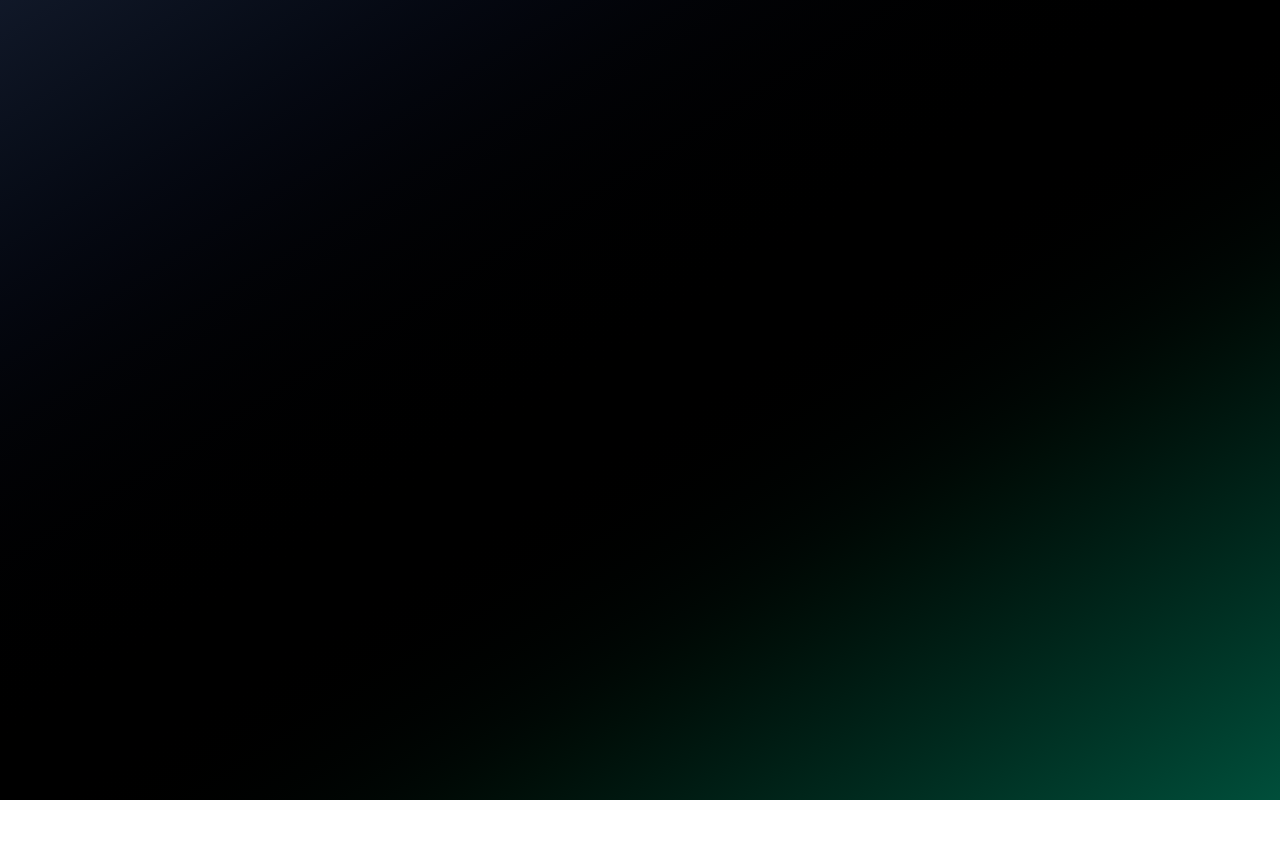
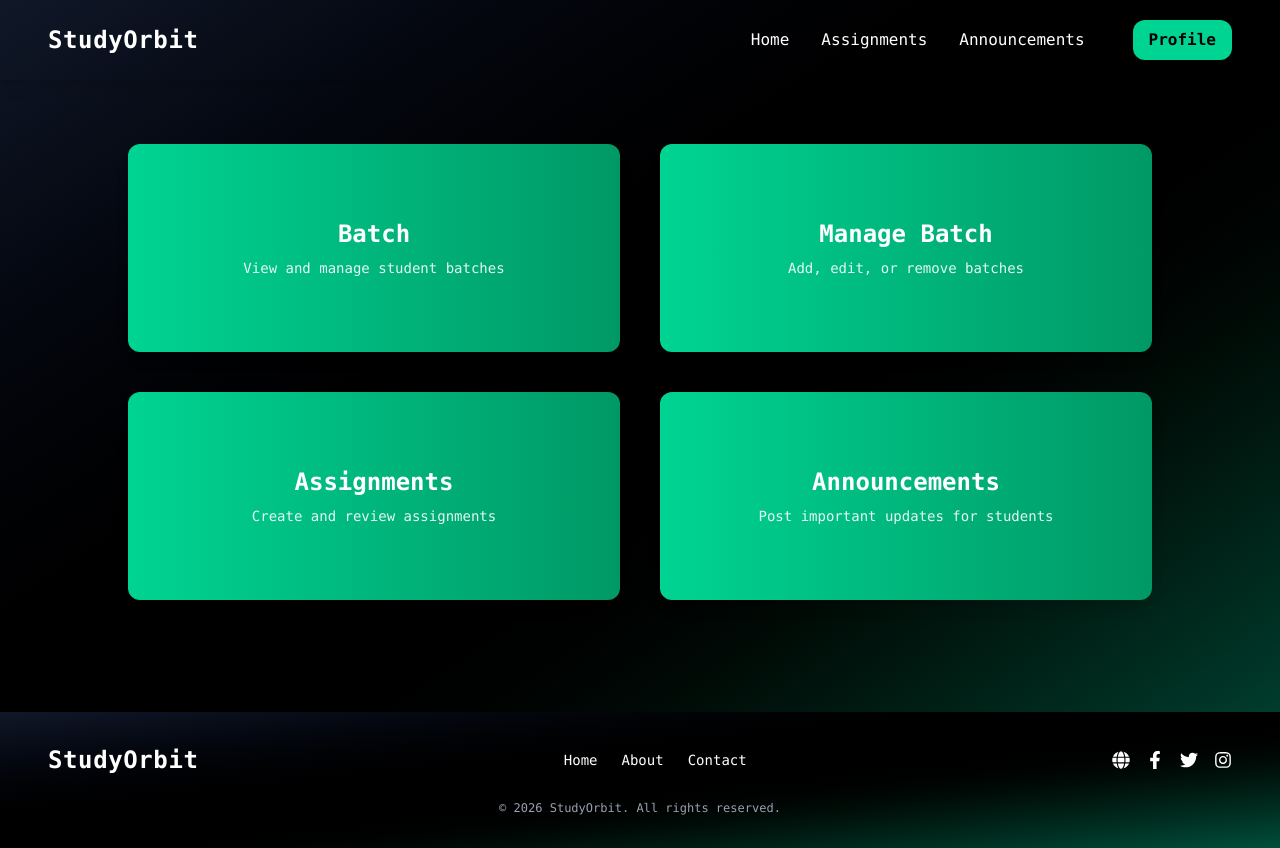
Before and after one commit to zenorbits/Study-Orbit, a React app in the folder Frontend/: page /teacher in a window 1280 px wide. Before the commit this address had no page. Before the commit the page ends 800 px from the top, so only its background shows below. Built offline with nearby package versions, Linux system fonts and the light colour scheme; the HTML template or start-up script is replaced by a standard one.

Commit message:
teacher ui

```diff
--- a/Frontend/package.json
+++ b/Frontend/package.json
@@ -14,6 +14,7 @@
     "@tailwindcss/vite": "^4.1.18",
     "react": "^19.2.0",
     "react-dom": "^19.2.0",
+    "react-icons": "^5.5.0",
     "react-redux": "^9.2.0",
     "react-router-dom": "^7.12.0",
     "react-toastify": "^11.0.5",
--- a/Frontend/src/App.jsx
+++ b/Frontend/src/App.jsx
@@ -5,6 +5,8 @@ import LoginPage from './AuthPages/LoginPage';
 import ParentAuthPage from './AuthPages/ParentAuthPage';
 import LandingPage from './components/LandingPage';
 import { ToastContainer } from 'react-toastify';
+import AdminPage from './Admin/AdminPage';
+import TeacherPage from './teacher/TeacherPage';
 
 const App = () => {
   return (
@@ -17,6 +19,8 @@ const App = () => {
         {/* ✅ Only render ParentAuthPage for auth routes */}
         <Route path="/register" element={<ParentAuthPage><RegisterPage /></ParentAuthPage>} />
         <Route path="/login" element={<ParentAuthPage><LoginPage /></ParentAuthPage>} />
+        <Route path = '/admin' element={<AdminPage/>} />
+        <Route path = '/teacher' element={<TeacherPage/>} />
       </Routes>
       <ToastContainer position="top-right" autoClose={2500} />
 
--- /dev/null
+++ b/Frontend/src/admin/AdminFooter.jsx
@@ -0,0 +1,9 @@
+import React from 'react'
+
+const AdminFooter = () => {
+  return (
+    <div>AdminFooter</div>
+  )
+}
+
+export default AdminFooter
--- /dev/null
+++ b/Frontend/src/admin/AdminMainBody.jsx
@@ -0,0 +1,9 @@
+import React from 'react'
+
+const AdminMainBody = () => {
+  return (
+    <div>AdminMainBody</div>
+  )
+}
+
+export default AdminMainBody
--- /dev/null
+++ b/Frontend/src/admin/AdminNavbar.jsx
@@ -0,0 +1,13 @@
+import React from 'react'
+
+const AdminNavbar = () => {
+  return (
+    <div>
+        <div className="main w-screen h-24 bg-emerald-400">
+
+        </div>
+    </div>
+  )
+}
+
+export default AdminNavbar
--- /dev/null
+++ b/Frontend/src/admin/AdminPage.jsx
@@ -0,0 +1,12 @@
+import React from 'react'
+import AdminNavbar from './AdminNavbar'
+
+const AdminPage = () => {
+  return (
+    <div className='min-h-screen w-screen'>
+        <AdminNavbar/>
+    </div>
+  )
+}
+
+export default AdminPage
--- /dev/null
+++ b/Frontend/src/components/Footer.jsx
@@ -0,0 +1,59 @@
+import React from "react";
+import { Link } from "react-router-dom";
+import { FaFacebookF, FaTwitter, FaInstagram, FaGlobe } from "react-icons/fa";
+
+const Footer = () => {
+  return (
+    <footer className=" bg-gradient-to-br from-gray-900 via-black to-emerald-900 text-white py-8 mt-12">
+      <div className="container mx-auto px-6 md:px-12 flex flex-col md:flex-row justify-between items-center gap-6">
+
+        {/* Logo / Title */}
+        <div className="text-2xl font-bold tracking-wide">
+          StudyOrbit
+        </div>
+
+        {/* Navigation Links */}
+        <ul className="flex flex-wrap gap-6 text-sm font-medium">
+          <li>
+            <Link to="/" className="hover:text-emerald-400 transition duration-200">
+              Home
+            </Link>
+          </li>
+          <li>
+            <Link to="/about" className="hover:text-emerald-400 transition duration-200">
+              About
+            </Link>
+          </li>
+          <li>
+            <Link to="/contact" className="hover:text-emerald-400 transition duration-200">
+              Contact
+            </Link>
+          </li>
+        </ul>
+
+        {/* Social Icons */}
+        <div className="flex gap-4 text-lg">
+          <a href="https://studyorbit.com" target="_blank" rel="noopener noreferrer" className="hover:text-emerald-400 transition duration-200">
+            <FaGlobe />
+          </a>
+          <a href="https://facebook.com" target="_blank" rel="noopener noreferrer" className="hover:text-emerald-400 transition duration-200">
+            <FaFacebookF />
+          </a>
+          <a href="https://twitter.com" target="_blank" rel="noopener noreferrer" className="hover:text-emerald-400 transition duration-200">
+            <FaTwitter />
+          </a>
+          <a href="https://instagram.com" target="_blank" rel="noopener noreferrer" className="hover:text-emerald-400 transition duration-200">
+            <FaInstagram />
+          </a>
+        </div>
+      </div>
+
+      {/* Bottom Line */}
+      <div className="text-center text-xs text-gray-400 mt-6">
+        © {new Date().getFullYear()} StudyOrbit. All rights reserved.
+      </div>
+    </footer>
+  );
+};
+
+export default Footer;
--- a/Frontend/src/components/LandingPage.jsx
+++ b/Frontend/src/components/LandingPage.jsx
@@ -9,7 +9,7 @@ const LandingPage = () => {
                 {/* Title Section */}
                 <div className="space-y-4">
                     <h1 className="text-6xl md:text-7xl font-extrabold text-emerald-400 drop-shadow-lg">
-                        Zenorbits
+                        StudyOrbit
                     </h1>
                     <p className="text-xl md:text-2xl text-gray-300 italic">
                         Enlightening way to success...
--- /dev/null
+++ b/Frontend/src/teacher/TeacherMainBody.jsx
@@ -0,0 +1,28 @@
+import React from 'react';
+
+const TeacherMainBody = () => {
+  const features = [
+    { title: "Batch", description: "View and manage student batches" },
+    { title: "Manage Batch", description: "Add, edit, or remove batches" },
+    { title: "Assignments", description: "Create and review assignments" },
+    { title: "Announcements", description: "Post important updates for students" },
+  ];
+
+  return (
+    <div className="w-screen flex items-center justify-center py-16">
+      <main className="grid grid-cols-1 md:grid-cols-2 gap-10 w-11/12 md:w-4/5">
+        {features.map((feature, index) => (
+          <div
+            key={index}
+            className="cont h-52 bg-gradient-to-r from-emerald-400 to-emerald-600 rounded-xl shadow-lg flex flex-col items-center justify-center text-white hover:scale-105 transition-transform duration-300"
+          >
+            <h2 className="text-2xl font-bold mb-2">{feature.title}</h2>
+            <p className="text-sm opacity-90 text-center px-4">{feature.description}</p>
+          </div>
+        ))}
+      </main>
+    </div>
+  );
+};
+
+export default TeacherMainBody;
--- /dev/null
+++ b/Frontend/src/teacher/TeacherNavbar.jsx
@@ -0,0 +1,77 @@
+import React, { useState } from "react";
+import { Link } from "react-router-dom";
+
+const TeacherNavbar = () => {
+  const [isOpen, setIsOpen] = useState(false);
+
+  return (
+    <nav className="w-full h-20 shadow-lg flex items-center justify-between px-6 md:px-12  text-white">
+      {/* Logo / Title */}
+      <div className="title font-bold text-2xl tracking-wide">
+        StudyOrbit
+      </div>
+
+      {/* Hamburger Menu (Mobile) */}
+      <div className="md:hidden">
+        <button
+          onClick={() => setIsOpen(!isOpen)}
+          className="text-white focus:outline-none"
+        >
+          {/* Icon */}
+          {isOpen ? (
+            <span className="text-2xl">&times;</span> // Close icon
+          ) : (
+            <span className="text-2xl">&#9776;</span> // Hamburger icon
+          )}
+        </button>
+      </div>
+
+      {/* Links + Profile */}
+      <div
+        className={`flex-col md:flex md:flex-row md:items-center md:gap-12 absolute md:static top-20 left-0 w-full md:w-auto bg-gray-900 md:bg-transparent transition-all duration-300 ease-in-out ${
+          isOpen ? "flex" : "hidden"
+        }`}
+      >
+        {/* Navigation Links */}
+        <ul className="flex flex-col md:flex-row gap-6 md:gap-8 font-medium px-6 md:px-0 py-4 md:py-0">
+          <li>
+            <Link
+              to="/"
+              className="hover:text-emerald-400 transition duration-200"
+              onClick={() => setIsOpen(false)}
+            >
+              Home
+            </Link>
+          </li>
+          <li>
+            <Link
+              to="/assignments"
+              className="hover:text-emerald-400 transition duration-200"
+              onClick={() => setIsOpen(false)}
+            >
+              Assignments
+            </Link>
+          </li>
+          <li>
+            <Link
+              to="/announcements"
+              className="hover:text-emerald-400 transition duration-200"
+              onClick={() => setIsOpen(false)}
+            >
+              Announcements
+            </Link>
+          </li>
+        </ul>
+
+        {/* Profile Button */}
+        <div className="px-6 md:px-0 pb-4 md:pb-0">
+          <button className="bg-emerald-400 px-4 py-2 rounded-xl font-bold text-black hover:bg-emerald-500 transition duration-200 shadow-md w-full md:w-auto">
+            Profile
+          </button>
+        </div>
+      </div>
+    </nav>
+  );
+};
+
+export default TeacherNavbar;
--- /dev/null
+++ b/Frontend/src/teacher/TeacherPage.jsx
@@ -0,0 +1,16 @@
+import React from 'react'
+import TeacherNavbar from './TeacherNavbar'
+import TeacherMainBody from './TeacherMainBody'
+import Footer from '../components/Footer'
+
+const TeacherPage = () => {
+  return (
+    <div className='overflow-x-hidden h-full'>
+        <TeacherNavbar/>
+        <TeacherMainBody/>
+        <Footer/>
+    </div>
+  )
+}
+
+export default TeacherPage
```
Also changed, not shown: Frontend/src/index.css (line endings or trailing spaces), 1 other file (tests, documents, lock files or other folders).
